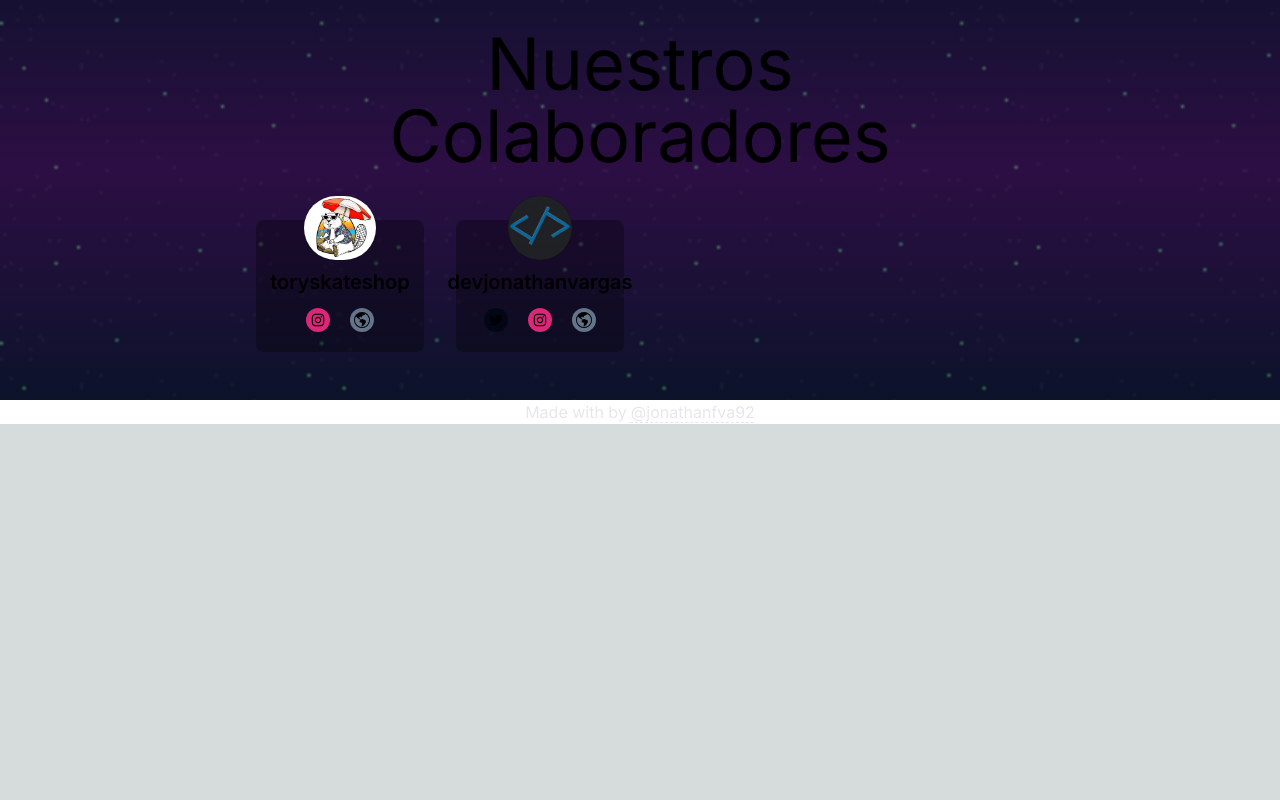
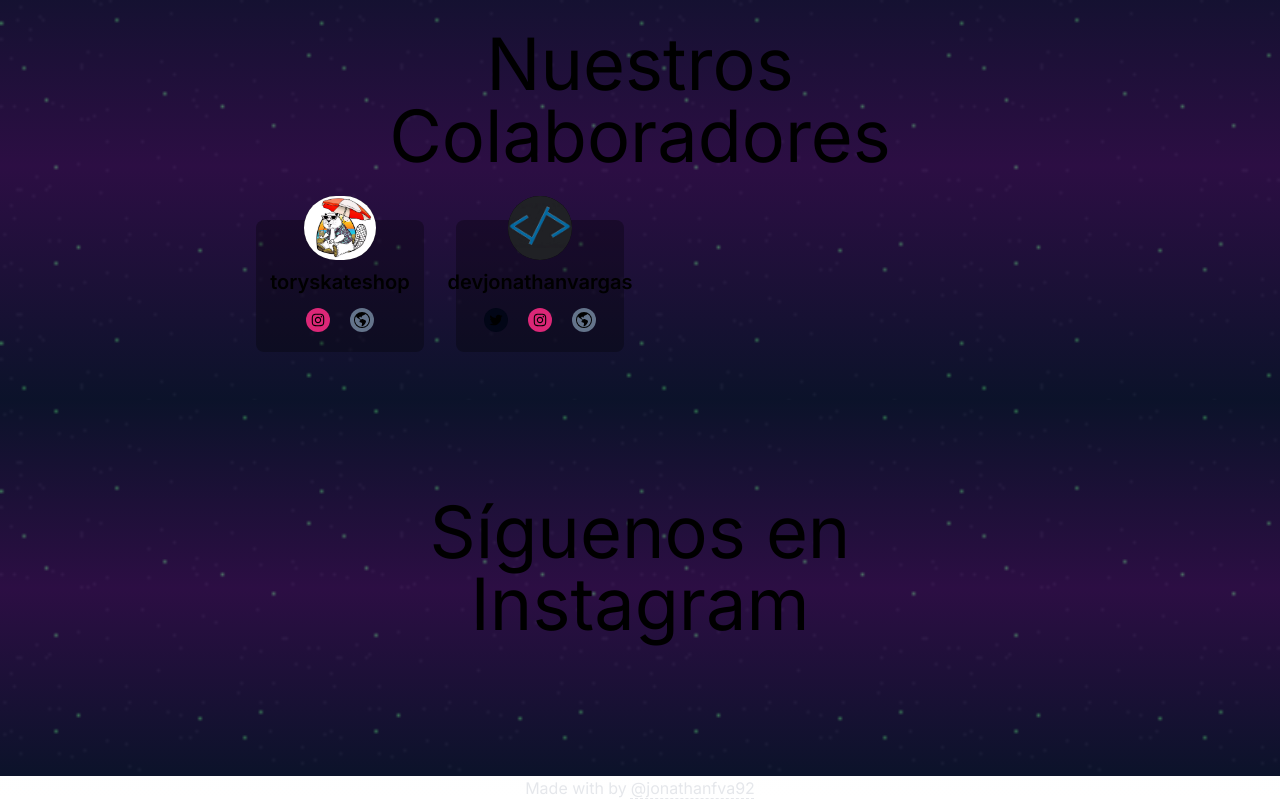
Before and after one commit to JonathanVargas0111/the-trickest, a Next.js app: page / in a window 1280 px wide. Shown: the part 1580-2380 px from the top of the page. Before the commit the page ends 2004 px from the top, so only its background shows below. Built offline with nearby package versions, Linux system fonts and the light colour scheme.

Commit message:
section instagram functional

```diff
--- a/app/page.js
+++ b/app/page.js
@@ -3,6 +3,7 @@ import Hero from "@/components/Hero"
 import ChampionsSection from "@/components/champions/ChampionsSection"
 import Steps from "@/components/steps/StepsSection"
 import Image from "next/image"
+import InstagramSection from "@/components/instagramComponent/InstagramSection"
 export default function Home() {
   return (
     <div className="w-full">
@@ -10,6 +11,7 @@ export default function Home() {
       <Steps />
       <ChampionsSection/>
       <CollaboratorsSection/>
+      <InstagramSection/>
     </div>
 
   )
--- /dev/null
+++ b/components/instagramComponent/InstagramSection.jsx
@@ -0,0 +1,39 @@
+'use client'
+import React, { useEffect } from 'react';
+import GradientBackground from '../common/GradientBackground';
+
+function InstagramSection() {
+
+    const loadInstagramContent = () => {
+        const script = document.createElement('script');
+        script.src = 'https://cdn2.woxo.tech/a.js#6516e7b679b4b76c4d894446';
+        script.async = true;
+        script.setAttribute('data-usrc', '');
+        document.body.appendChild(script);
+        return () => {
+            document.body.removeChild(script);
+        };
+    };
+
+
+
+    useEffect(() => {
+        loadInstagramContent();
+    }, []);
+
+    return (
+        <GradientBackground>
+            <div className='p-12 lg:px-[20%]'>
+                <h2 className="text-xl md:text-7xl text-center my-12">Síguenos en Instagram</h2>
+                <div
+                    loading="lazy"
+                    data-mc-src="c47ea058-03e1-4c45-aaf8-cda3be09b8e2#instagram"
+                    className='p-5'
+                ></div>
+            </div>
+        </GradientBackground>
+
+    );
+}
+
+export default InstagramSection;
```
